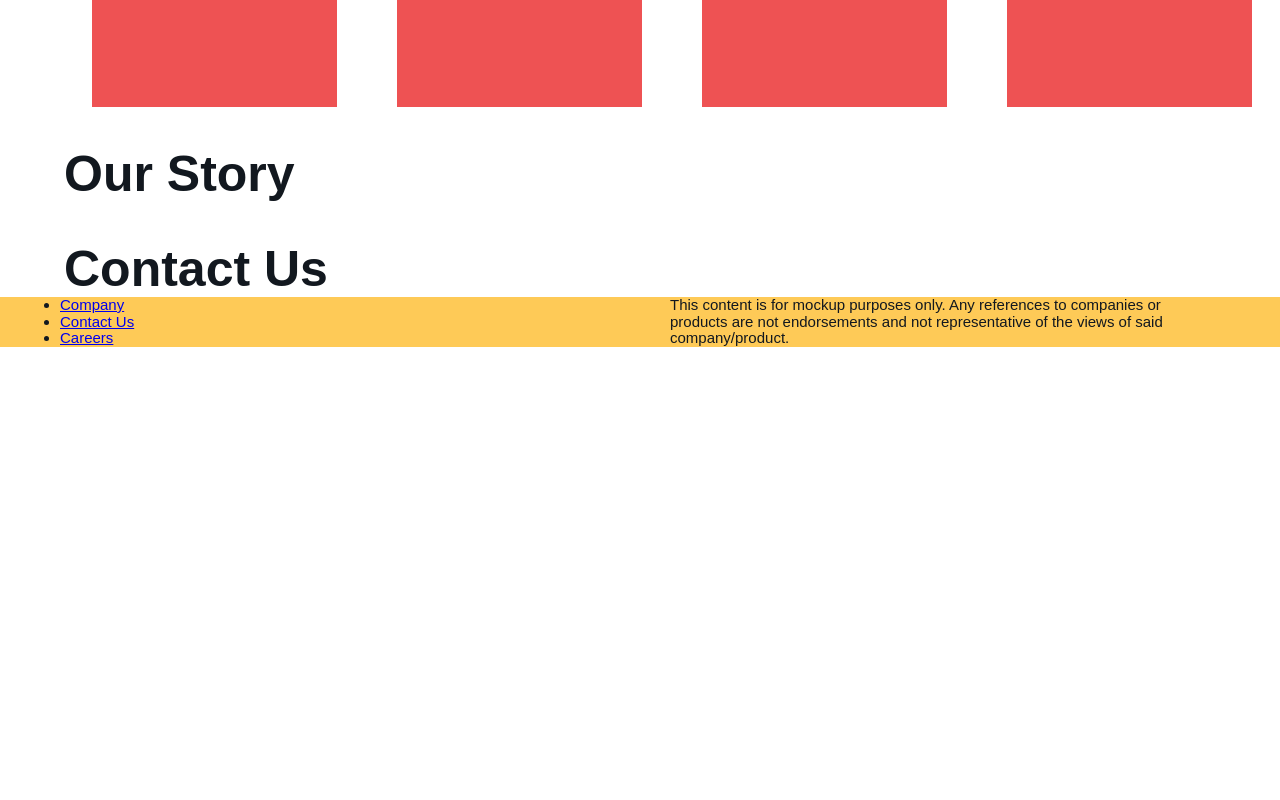
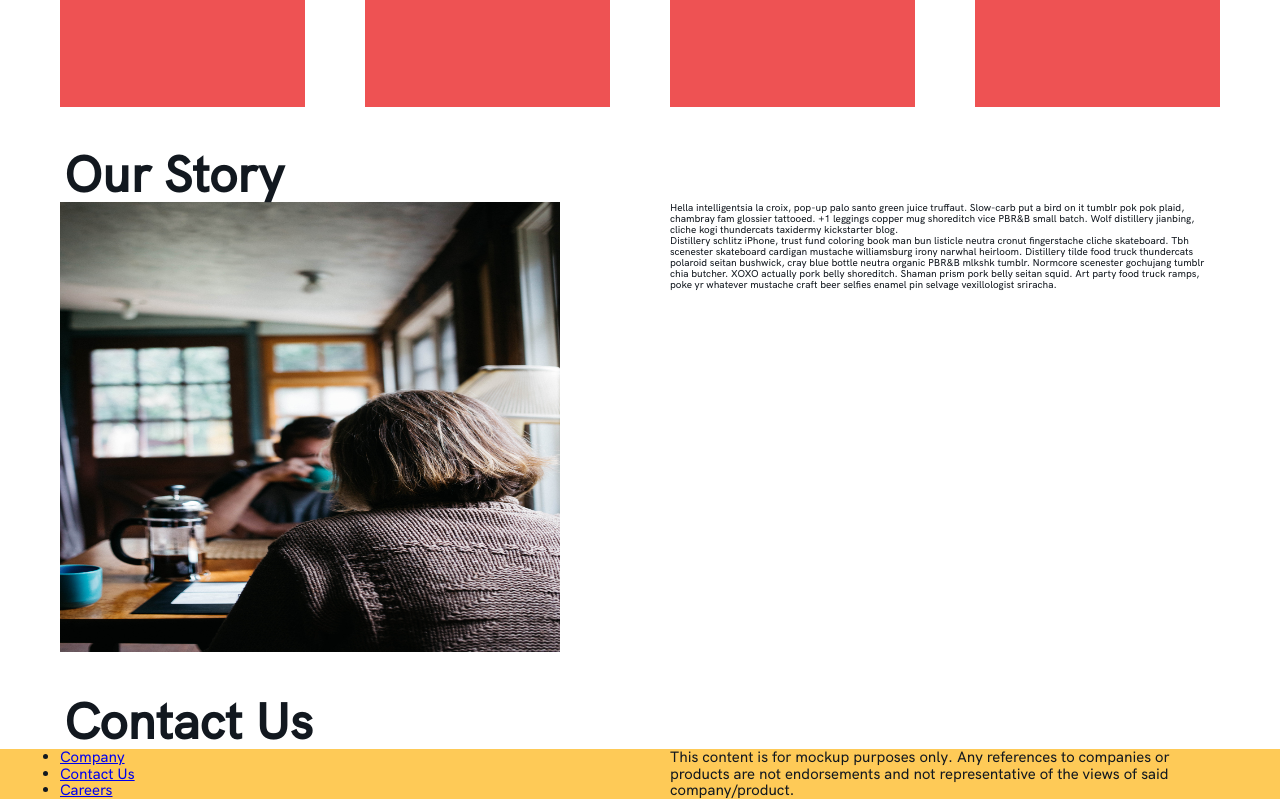
Before and after one commit to dgwn/aporia-frontend, a React (Create React App) app: page / in a window 1280 px wide. Shown: the part 1260-2060 px from the top of the page. Before the commit the page ends 1607 px from the top, so only its background shows below. Built offline with nearby package versions, Linux system fonts and the light colour scheme.

Commit message:
add image and columns to story section

```diff
--- a/src/App.js
+++ b/src/App.js
@@ -69,6 +69,17 @@ function App() {
       <section className="section section-story" id="story">
         <h1 className="heading-primary--sub">Our Story</h1>
 
+        <div className="row">
+          <div className="col col-1-of-2">
+            <img className="section-story__image" src={require("./img/frenchpress.jpg")} alt="sitting with coffee" />
+          </div>
+          <div className="col col-1-of-2">
+            <p>Hella intelligentsia la croix, pop-up palo santo green juice truffaut. Slow-carb put a bird on it tumblr pok pok plaid, chambray fam glossier tattooed. +1 leggings copper mug shoreditch vice PBR&B small batch. Wolf distillery jianbing, cliche kogi thundercats taxidermy kickstarter blog.</p>
+            <p>Distillery schlitz iPhone, trust fund coloring book man bun listicle neutra cronut fingerstache cliche skateboard. Tbh scenester skateboard cardigan mustache williamsburg irony narwhal heirloom. Distillery tilde food truck thundercats polaroid seitan bushwick, cray blue bottle neutra organic PBR&B mlkshk tumblr. Normcore scenester gochujang tumblr chia butcher. XOXO actually pork belly shoreditch. Shaman prism pork belly seitan squid. Art party food truck ramps, poke yr whatever mustache craft beer selfies enamel pin selvage vexillologist sriracha.</p>
+
+          </div>
+        </div>
+
       </section>
 
       <section className="section section-contact" id="contact">
--- a/src/sass/main.scss
+++ b/src/sass/main.scss
@@ -1,3 +1,10 @@
+@font-face{
+    font-family: "HKGroteskRegular";
+    src: url(../fonts/WEB/HKGrotesk-Medium.woff2);
+
+}
+
+
 @import "abstracts/variables";
 @import "abstracts/mixins";
 
--- a/src/sass/pages/_home.scss
+++ b/src/sass/pages/_home.scss
@@ -1,17 +1,25 @@
 .section{
     margin-top: 4rem;
+
+    & h1{
+        margin-left: 5%;
+    }
 }
 
 .section-beans{
-    margin-left: 5%;
     margin-bottom: 2rem;
 }
 
 .section-story{
-    margin-left: 5%;
     margin-bottom: 2rem;
+
+    &__image{
+        max-height: 450px;
+        width: 500px;
+
+    }
 }
 
 .section-contact{
-    margin-left: 5%;
+
 }
```
Also changed, not shown: src/img/frenchpress.jpg (renamed from src/img/rachael-gorjestani-BGZHe_sPGVA-unsplash.jpg).
